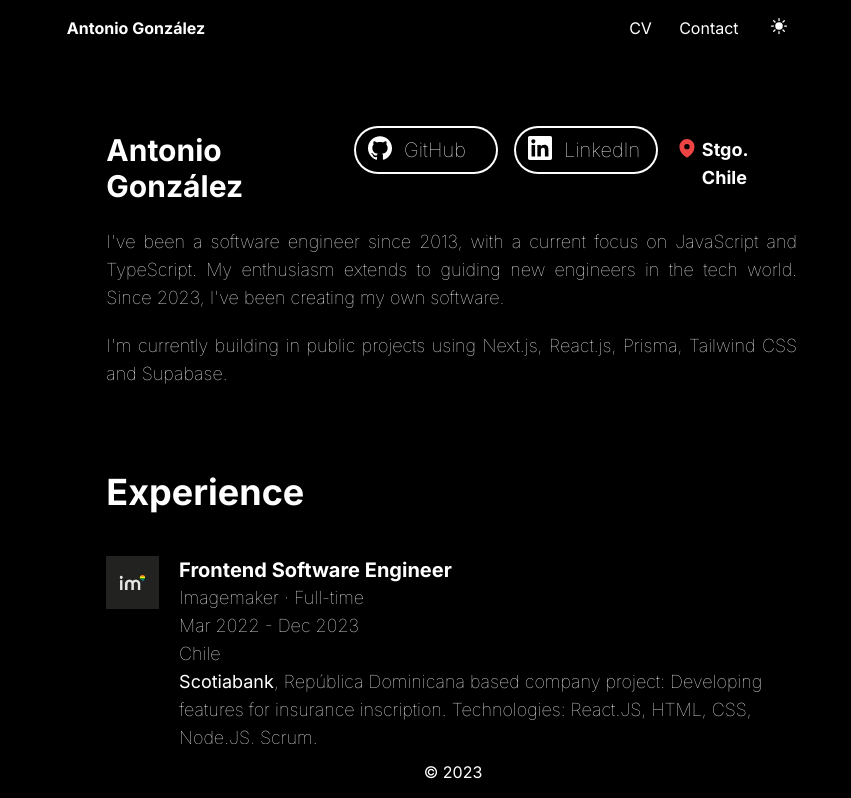
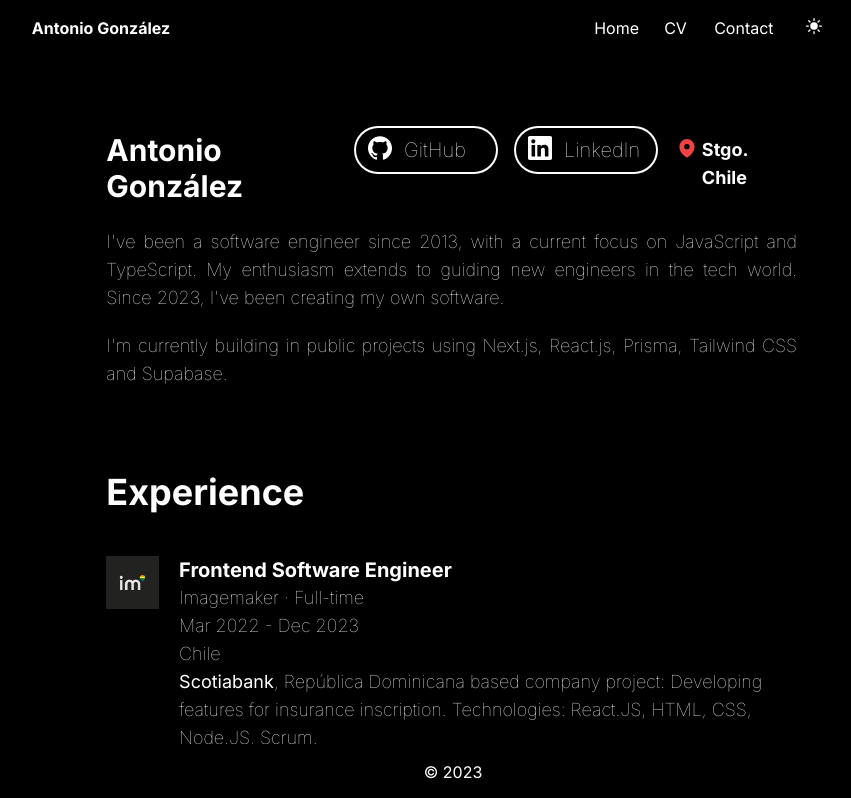
Before and after one commit to chilleno/portfolio, a Next.js app: page /cv in a window 1280 px wide. Shown: the top 798 px of the page, without its empty margins (187-1038 px from the left). Built offline with nearby package versions, Linux system fonts and the light colour scheme.

Commit message:
feat: add home link

```diff
--- a/src/app/Components/Header.tsx
+++ b/src/app/Components/Header.tsx
@@ -24,6 +24,7 @@ const Header: React.FC<HeaderProps> = ({ darkMode, setDarkMode }) => {
         <header className={darkMode ? className.main.dark : className.main.light}>
             <a href="/" className="hover:font-bold hover:cursor-pointer"><h1 className="text-md font-bold xl:mr-40 lg:mr-10">Antonio <span className="xl:inline lg:inline md:inline sm:hidden">González</span></h1></a>
             <div className="flex gap-5 text-md">
+                <a href="/" className="hover:font-bold xl:min-w-[50px] lg:min-w-[50px]">Home</a>
                 <a href="/cv" className="hover:font-bold xl:min-w-[30px] lg:min-w-[30px]">CV</a>
                 <a href="/contact" className="hover:font-bold xl:min-w-[70px] lg:min-w-[70px]">Contact</a>
                 <h1 className="hover:font-bold hover:cursor-pointer xl:min-w-[70px] lg:min-w-[70px]">
```
